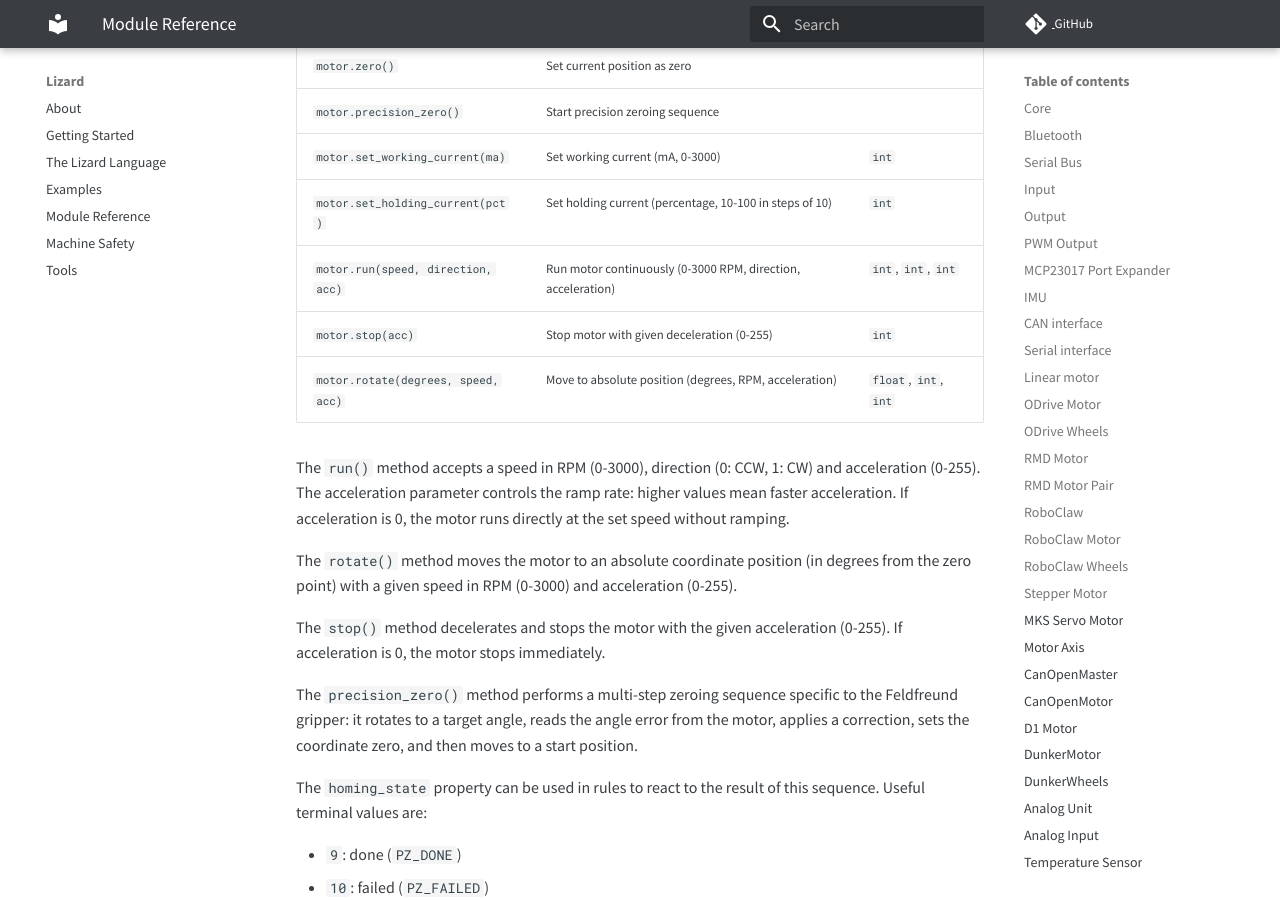
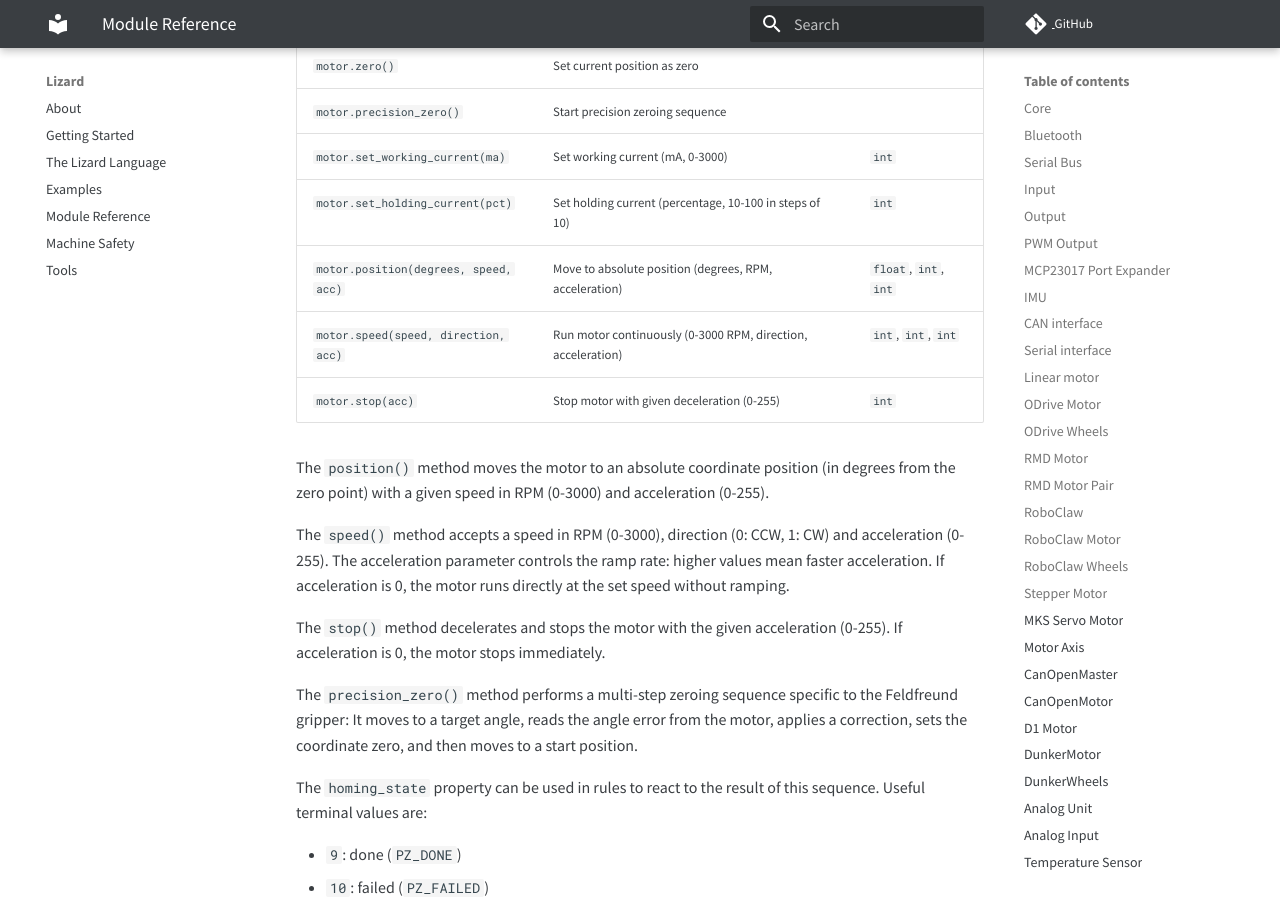
Before and after one commit to zauberzeug/lizard, an MkDocs documentation site: the page built from docs/module_reference.md, in a window 1280 px wide and 900 px high, scrolled down 22216 px. Built offline with MkDocs 1.6.1 and Material for MkDocs 9.7.7, drawn with Linux system fonts in a browser that asks for light colours; comment, search, counter and statistics services are not loaded.

Commit message:
rename "rotate" and "run" to "position" and "speed"

```diff
--- a/docs/module_reference.md
+++ b/docs/module_reference.md
@@ -647,31 +647,31 @@ The MKS Servo Motor module controls an [MKS SERVO42D/57D](https://github.com/mak
 | `motor.homing_state`    | Current state of the precision zero sequence | `int`     |
 | `motor.homing_active`   | Whether precision zero is in progress        | `bool`    |
 
-| Methods                             | Description                                                  | Arguments             |
-| ----------------------------------- | ------------------------------------------------------------ | --------------------- |
-| `motor.enable()`                    | Enable the motor                                             |                       |
-| `motor.disable()`                   | Disable the motor                                            |                       |
-| `motor.set_vfoc()`                  | Set VFOC mode                                                |                       |
-| `motor.zero()`                      | Set current position as zero                                 |                       |
-| `motor.precision_zero()`            | Start precision zeroing sequence                             |                       |
-| `motor.set_working_current(ma)`     | Set working current (mA, 0-3000)                             | `int`                 |
-| `motor.set_holding_current(pct)`    | Set holding current (percentage, 10-100 in steps of 10)      | `int`                 |
-| `motor.run(speed, direction, acc)`  | Run motor continuously (0-3000 RPM, direction, acceleration) | `int`, `int`, `int`   |
-| `motor.stop(acc)`                   | Stop motor with given deceleration (0-255)                   | `int`                 |
-| `motor.rotate(degrees, speed, acc)` | Move to absolute position (degrees, RPM, acceleration)       | `float`, `int`, `int` |
+| Methods                               | Description                                                  | Arguments             |
+| ------------------------------------- | ------------------------------------------------------------ | --------------------- |
+| `motor.enable()`                      | Enable the motor                                             |                       |
+| `motor.disable()`                     | Disable the motor                                            |                       |
+| `motor.set_vfoc()`                    | Set VFOC mode                                                |                       |
+| `motor.zero()`                        | Set current position as zero                                 |                       |
+| `motor.precision_zero()`              | Start precision zeroing sequence                             |                       |
+| `motor.set_working_current(ma)`       | Set working current (mA, 0-3000)                             | `int`                 |
+| `motor.set_holding_current(pct)`      | Set holding current (percentage, 10-100 in steps of 10)      | `int`                 |
+| `motor.position(degrees, speed, acc)` | Move to absolute position (degrees, RPM, acceleration)       | `float`, `int`, `int` |
+| `motor.speed(speed, direction, acc)`  | Run motor continuously (0-3000 RPM, direction, acceleration) | `int`, `int`, `int`   |
+| `motor.stop(acc)`                     | Stop motor with given deceleration (0-255)                   | `int`                 |
 
-The `run()` method accepts a speed in RPM (0-3000), direction (0: CCW, 1: CW) and acceleration (0-255).
+The `position()` method moves the motor to an absolute coordinate position (in degrees from the zero point)
+with a given speed in RPM (0-3000) and acceleration (0-255).
+
+The `speed()` method accepts a speed in RPM (0-3000), direction (0: CCW, 1: CW) and acceleration (0-255).
 The acceleration parameter controls the ramp rate: higher values mean faster acceleration.
 If acceleration is 0, the motor runs directly at the set speed without ramping.
-
-The `rotate()` method moves the motor to an absolute coordinate position (in degrees from the zero point)
-with a given speed in RPM (0-3000) and acceleration (0-255).
 
 The `stop()` method decelerates and stops the motor with the given acceleration (0-255).
 If acceleration is 0, the motor stops immediately.
 
 The `precision_zero()` method performs a multi-step zeroing sequence specific to the Feldfreund gripper:
-it rotates to a target angle, reads the angle error from the motor, applies a correction, sets the coordinate zero, and then moves to a start position.
+It moves to a target angle, reads the angle error from the motor, applies a correction, sets the coordinate zero, and then moves to a start position.
 
 The `homing_state` property can be used in rules to react to the result of this sequence. Useful terminal values are:
 
```
Also changed, not shown: 2 other files.
